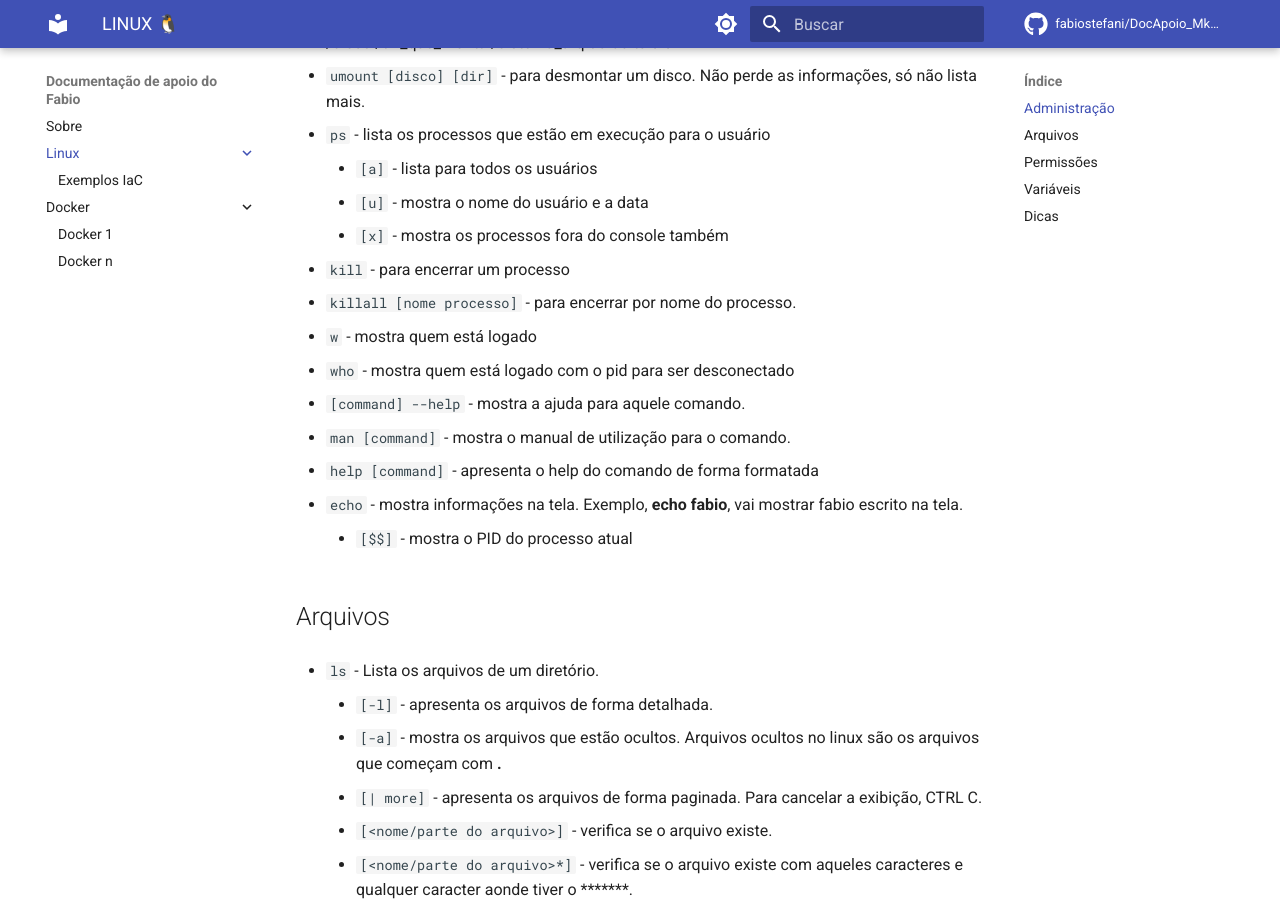
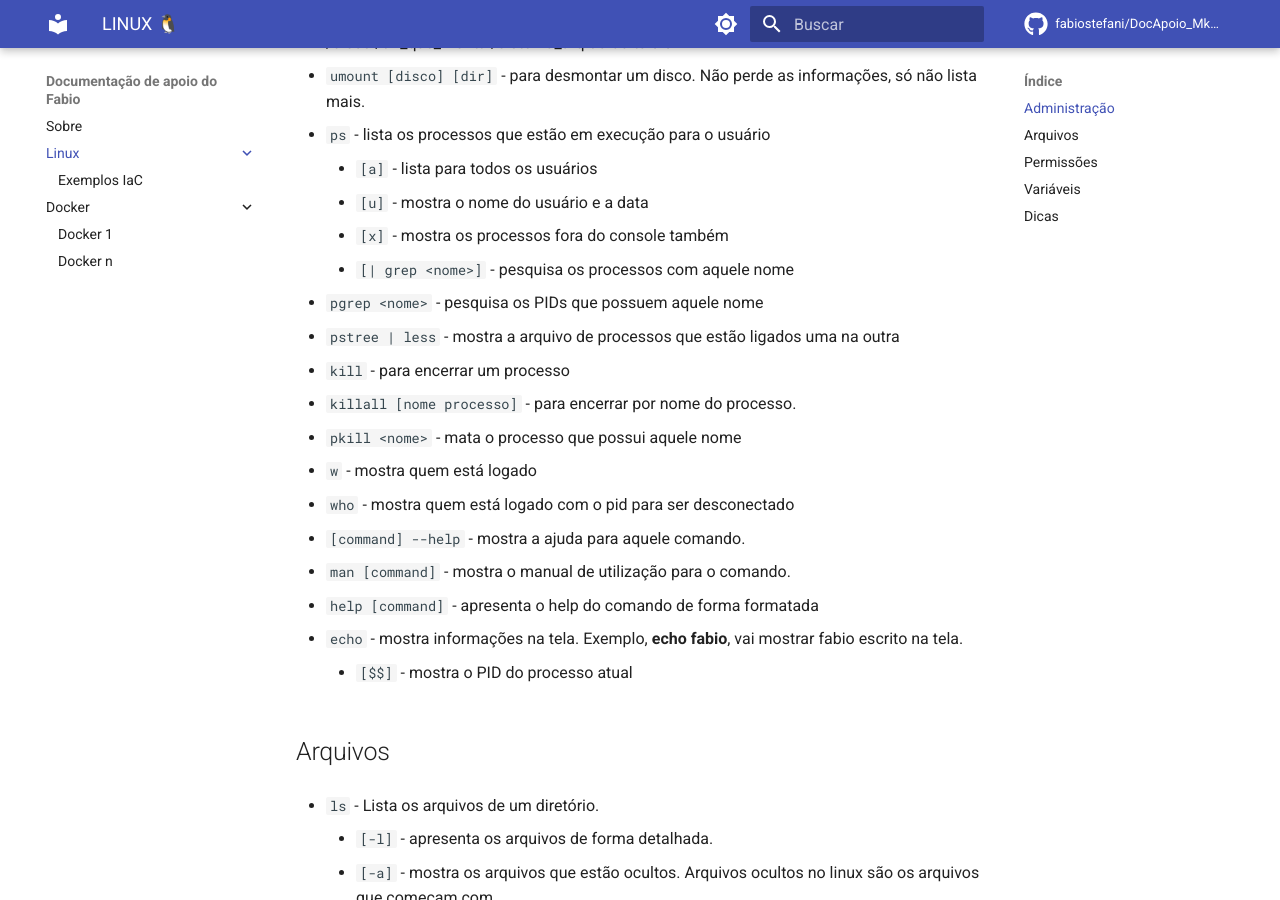
Before and after one commit to fabiostefani/DocApoio_MkDocs, an MkDocs documentation site: the page built from docs/linux/index.md, in a window 1280 px wide and 900 px high, scrolled down 1108 px. Built offline with MkDocs 1.6.1 and Material for MkDocs 9.7.7, drawn with Linux system fonts in a browser that asks for light colours; comment, search, counter and statistics services are not loaded.

Commit message:
novos comandos Linux

```diff
--- a/docs/linux/index.md
+++ b/docs/linux/index.md
@@ -35,8 +35,12 @@ Comandos do linux
     * `[a]` - lista para todos os usuários
     * `[u]` - mostra o nome do usuário e a data
     * `[x]` - mostra os processos fora do console também
+    * `[| grep <nome>]` - pesquisa os processos com aquele nome
+* `pgrep <nome>` - pesquisa os PIDs que possuem aquele nome
+* `pstree | less` - mostra a arquivo de processos que estão ligados uma na outra
 * `kill` - para encerrar um processo
 * `killall [nome processo]` - para encerrar por nome do processo.
+* `pkill <nome>` - mata o processo que possui aquele nome
 * `w` - mostra quem está logado
 * `who` - mostra quem está logado com o pid para ser desconectado
 * `[command] --help` - mostra a ajuda para aquele comando.
```
